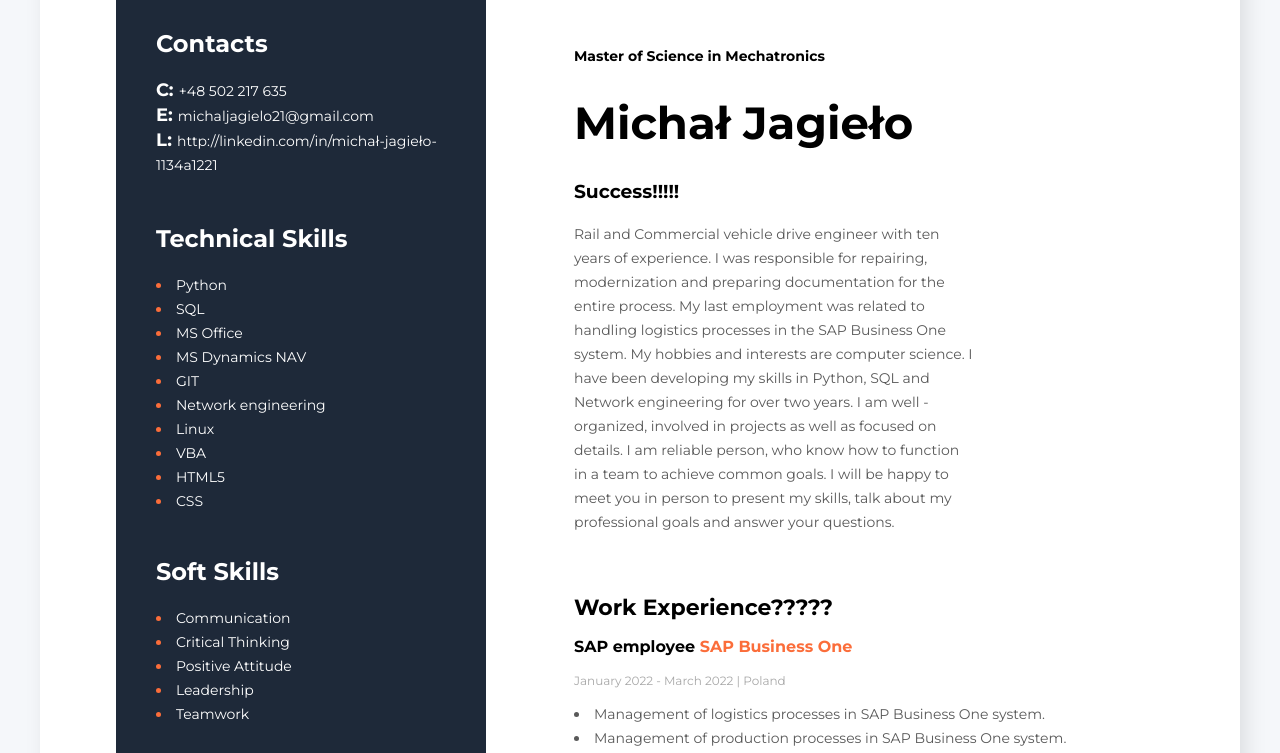
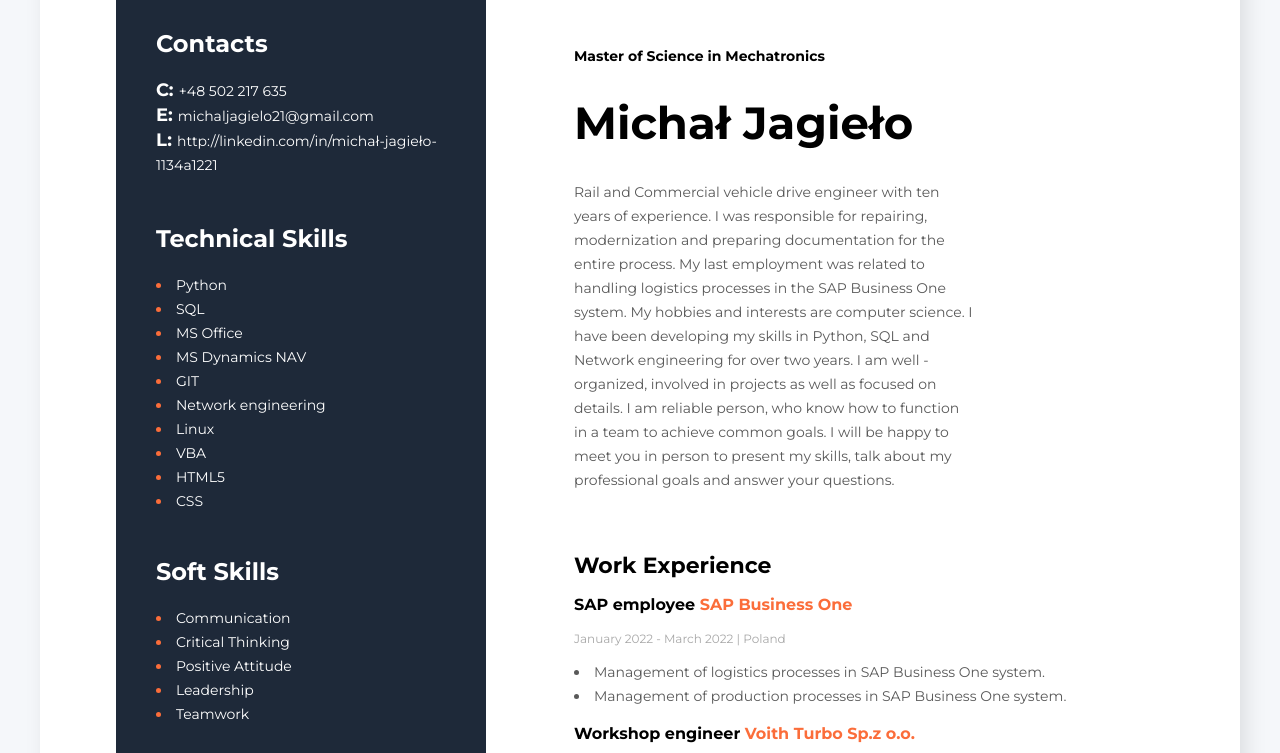
Before and after one commit to MichalJagielo/Web-Site, a plain HTML site: page index.html in a window 1280 px wide. Shown: the part 74-827 px from the top of the page. Drawn offline with Linux system fonts and the light colour scheme.

Commit message:
Delete new features. Back to original version.

```diff
--- a/index.html
+++ b/index.html
@@ -22,7 +22,6 @@
 
         <link href="style.css" rel="stylesheet" />
     </head>
-    <title>Moje pierwsze CV w Web!!!</title>
     <body>
         <div class="wrapper">
             <main>
@@ -30,7 +29,6 @@
                     <h2 class="job-title">Master of Science in Mechatronics</h2>
 
                     <h1>Michał Jagieło</h1>
-                    <h3>Success!!!!!</h3>
                     <p class="description">
                         Rail and Commercial vehicle drive engineer with ten
                         years of experience. I was responsible for repairing,
@@ -49,7 +47,7 @@
                 </div>
 
                 <div>
-                    <h2 class="header-primary">Work Experience?????</h2>
+                    <h2 class="header-primary">Work Experience</h2>
                     <h3 class="job-name">
                         SAP employee
                         <span class="hightlight">SAP Business One</span>
```
